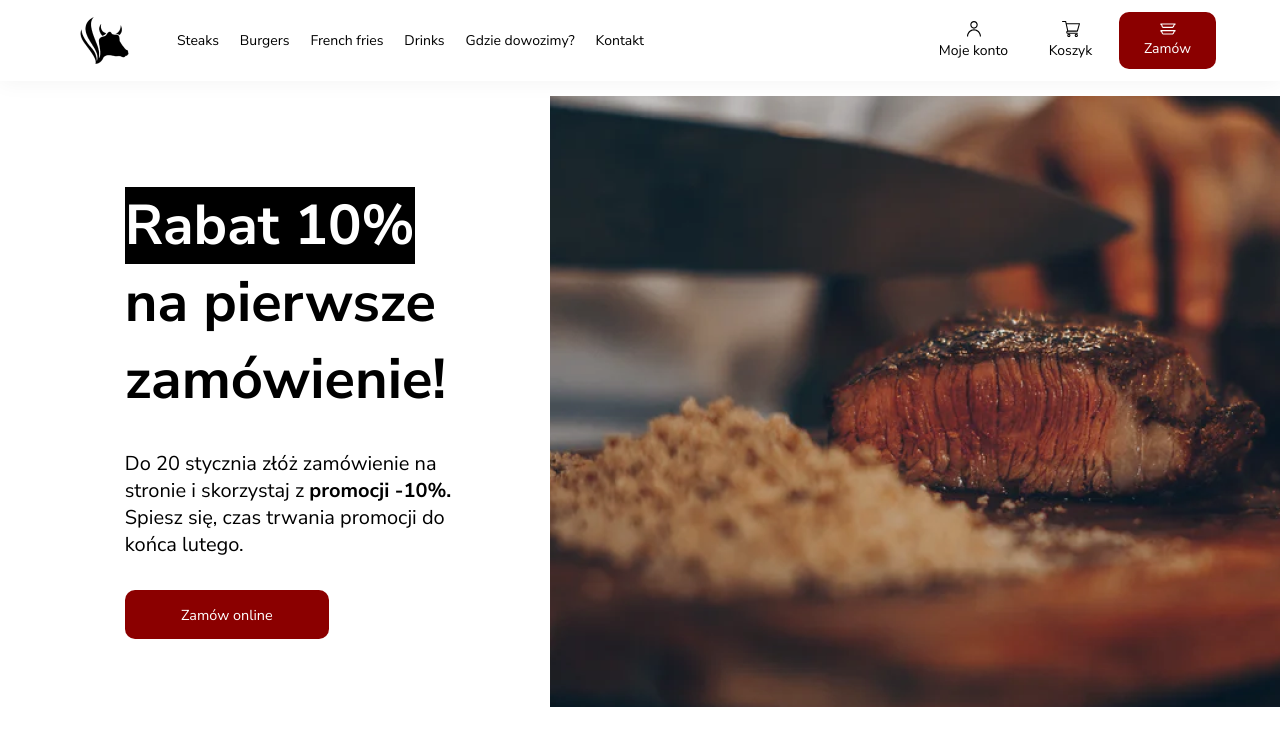
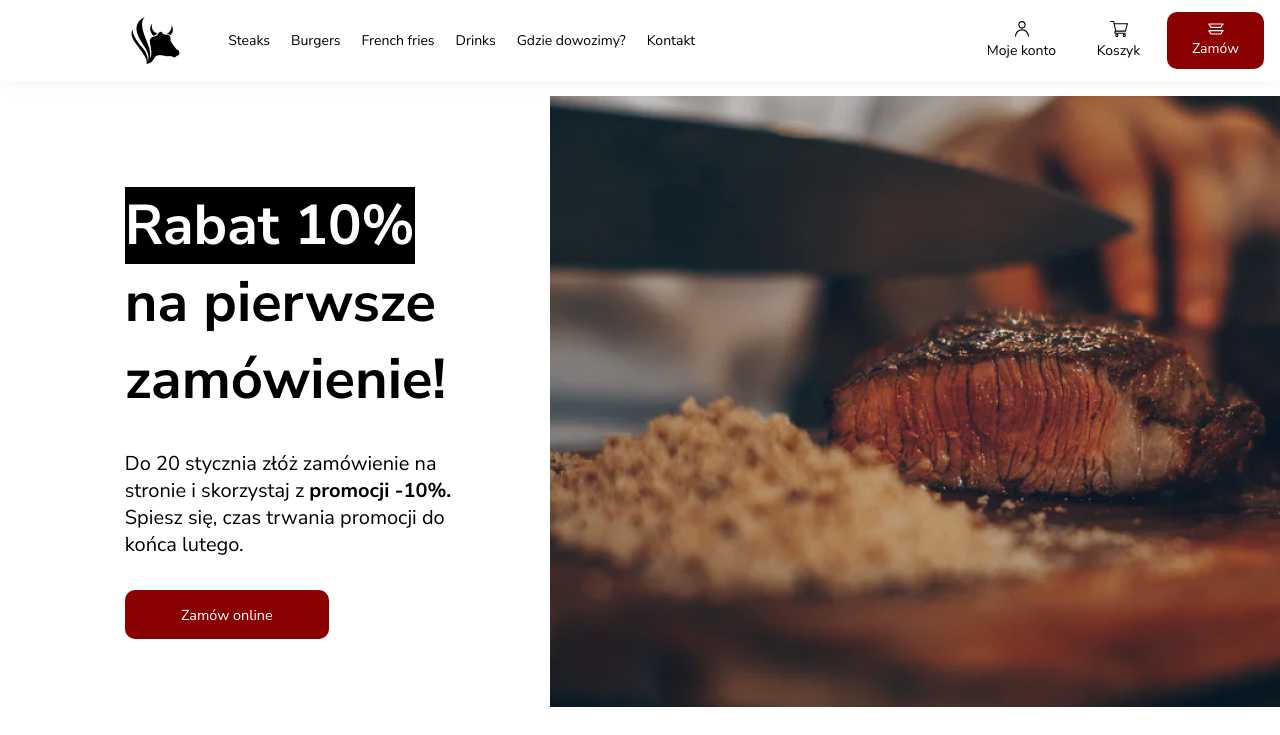
Before and after one commit to Loremiak/Zadanie-INVO, a plain HTML site: page index.html in a window 1280 px wide. Shown: the top 735 px of the page. Drawn offline with nearby package versions, Linux system fonts and the light colour scheme.

Commit message:
work done

```diff
--- a/style/style.scss
+++ b/style/style.scss
@@ -280,6 +280,9 @@ body {
 		p {
 			padding: 0 2rem 1rem 2rem;
 		}
+		button {
+			margin: 0 2rem 1rem 2rem;
+		}
 	}
 
 	.adv-info-1 {
@@ -334,7 +337,7 @@ body {
 
 @media only screen and (min-width: 992px) {
 	.nav-container {
-		padding: 0.5rem 5%;
+		padding: 0.5rem 1rem 0.5rem 5rem;
 		display: flex;
 		flex-direction: row;
 		align-items: center;
@@ -506,6 +509,10 @@ body {
 }
 
 @media only screen and (min-width: 1200px) {
+	.nav-container {
+		padding: 0.5rem 1rem 0.5rem 9%;
+	}
+
 	.swiper-horizontal > .swiper-pagination-bullets,
 	.swiper-pagination-bullets.swiper-pagination-horizontal,
 	.swiper-pagination-custom,
```
Also changed, not shown: style/style.css, style/style.min.css.
